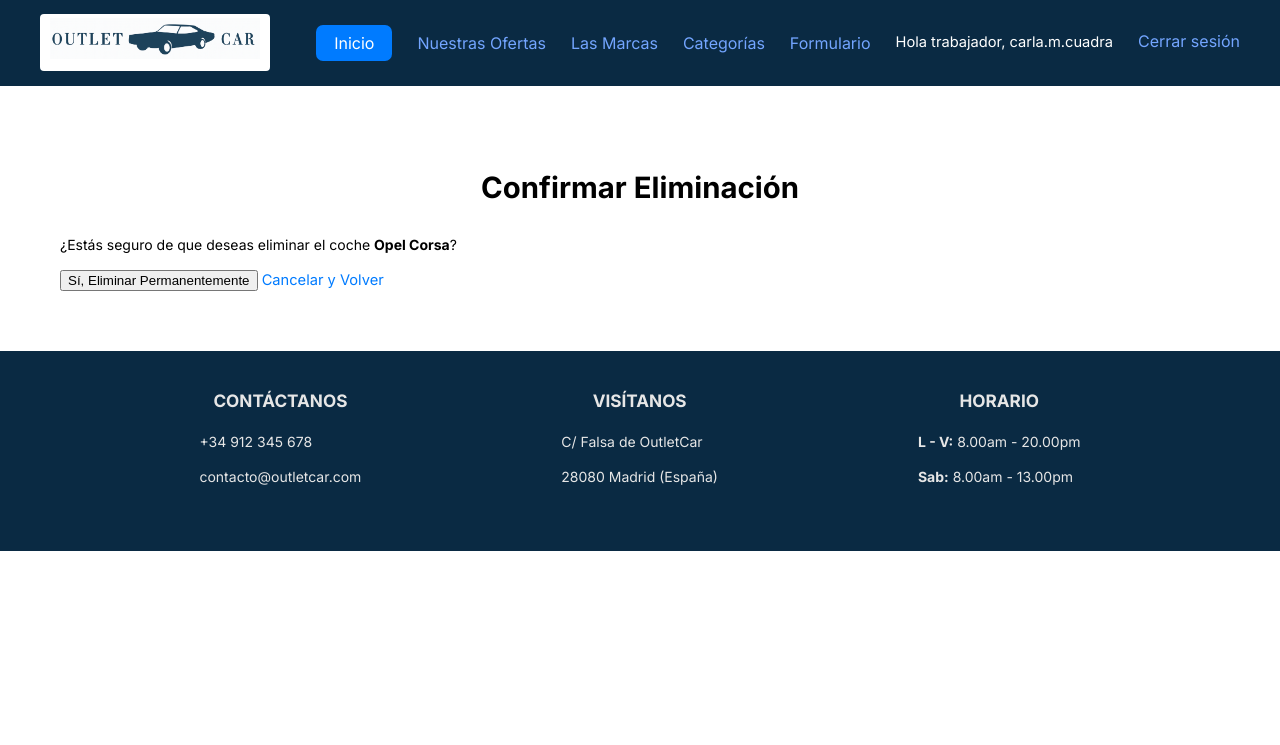
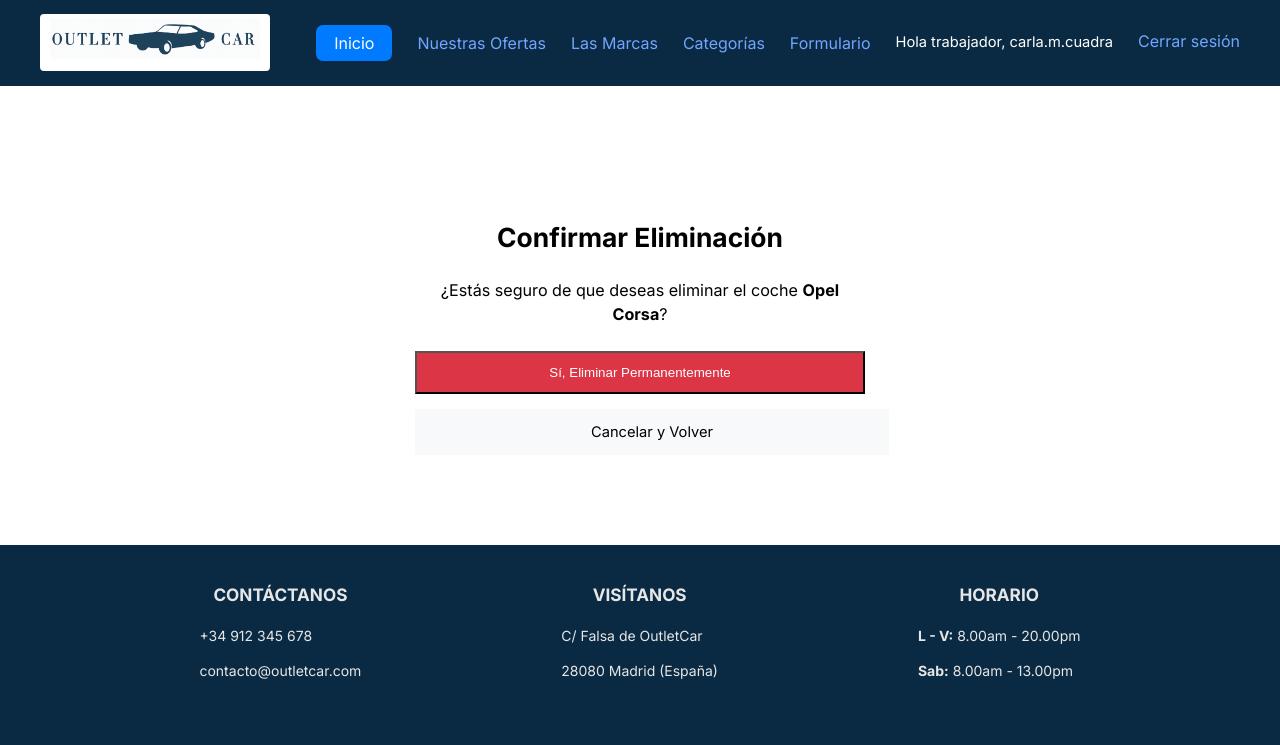
Before and after one commit to carlamanterola/proyectoOutletCar, a Django app: page /appOutletCar/coche/eliminar/1/ in a window 1280 px wide. Shown: the part 321-1066 px from the top of the page. Before the commit the page ends 872 px from the top, so only its background shows below. Run offline with Django 5.2, Linux system fonts and the light colour scheme; a user stored in the database is signed in; data comes from the database, SQL or seed files in the repository.

Commit message:
Estilos aplicados a eliminar

```diff
--- a/appOutletCar/static/css/estilos.css
+++ b/appOutletCar/static/css/estilos.css
@@ -323,3 +323,66 @@ body {
 body.fade-out {
     opacity: 0;
 }
+
+.btn-eliminar {
+    background-color: #dc3545;
+    color: white;
+    padding: 8px 16px;
+}
+
+.contenedorEliminacion {
+    max-width: 450px;
+    margin: 50px auto;
+    padding: 30px;
+    text-align: center;
+}
+
+.titulo {
+    color: #000000;
+    margin-bottom: 20px;
+    font-size: 1.8rem;
+}
+
+.contenedorEliminacion p {
+    margin-bottom: 25px;
+    color: #000000;
+    font-size: 1.1rem;
+}
+
+.contenedorEliminacion form * {
+    display: block;
+    width: 100%;
+    padding: 12px;
+    text-align: center;
+    margin-top: 15px;
+}
+
+.enviar {
+    background-color: #dc3545;
+    color: white;
+}
+
+.cancelar {
+    background-color: #f8f9fa;
+    color: #000000;
+}
+
+.infoCoche ul {
+    list-style: none;
+    padding: 0;
+    margin-top: 0;
+    margin-bottom: 15px;
+    display: flex;
+    justify-content: center;
+    gap: 10px;
+}
+
+.infoCoche ul li a {
+    display: inline-block;
+    padding: 3px 8px;
+    color: #000000;
+}
+
+.llevarCombustible {
+    color: #000000;
+}
--- a/appOutletCar/templates/detalle_combustible.html
+++ b/appOutletCar/templates/detalle_combustible.html
@@ -22,6 +22,8 @@
                                 {{ coche.idMarca.nomMarca }}
                             </a>
                         </p>
+
+                        <p><strong>Lista de Categorías: </strong></p>
                         <ul>
                             {% for cat in coche.idCat.all %}
                                 <li><a href="{%url 'detalle_categoria' cat.pk %}">{{cat.nomCat}}</a></li>
--- a/appOutletCar/templates/detalle_marca.html
+++ b/appOutletCar/templates/detalle_marca.html
@@ -20,6 +20,8 @@
                         {% endif %}
                         <div class="infoCoche">
                             <h3>{{coche.modelo}}</h3>
+
+                            <p><strong>Lista de Categorías: </strong></p>
                             <ul>
                                 {% for cat in coche.idCat.all %}
                                     <li><a href="{%url 'detalle_categoria' cat.pk %}">{{cat.nomCat}}</a></li>
```
